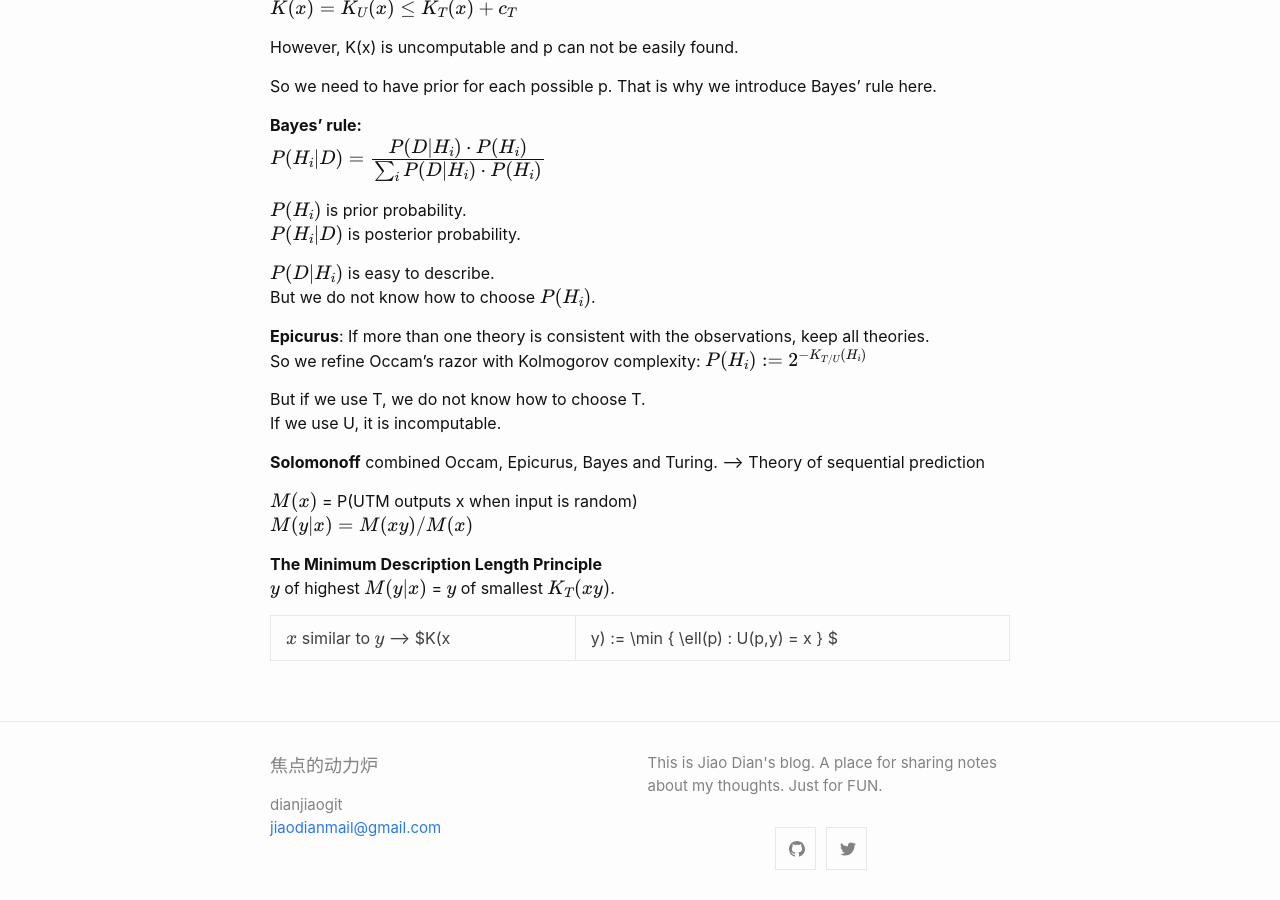
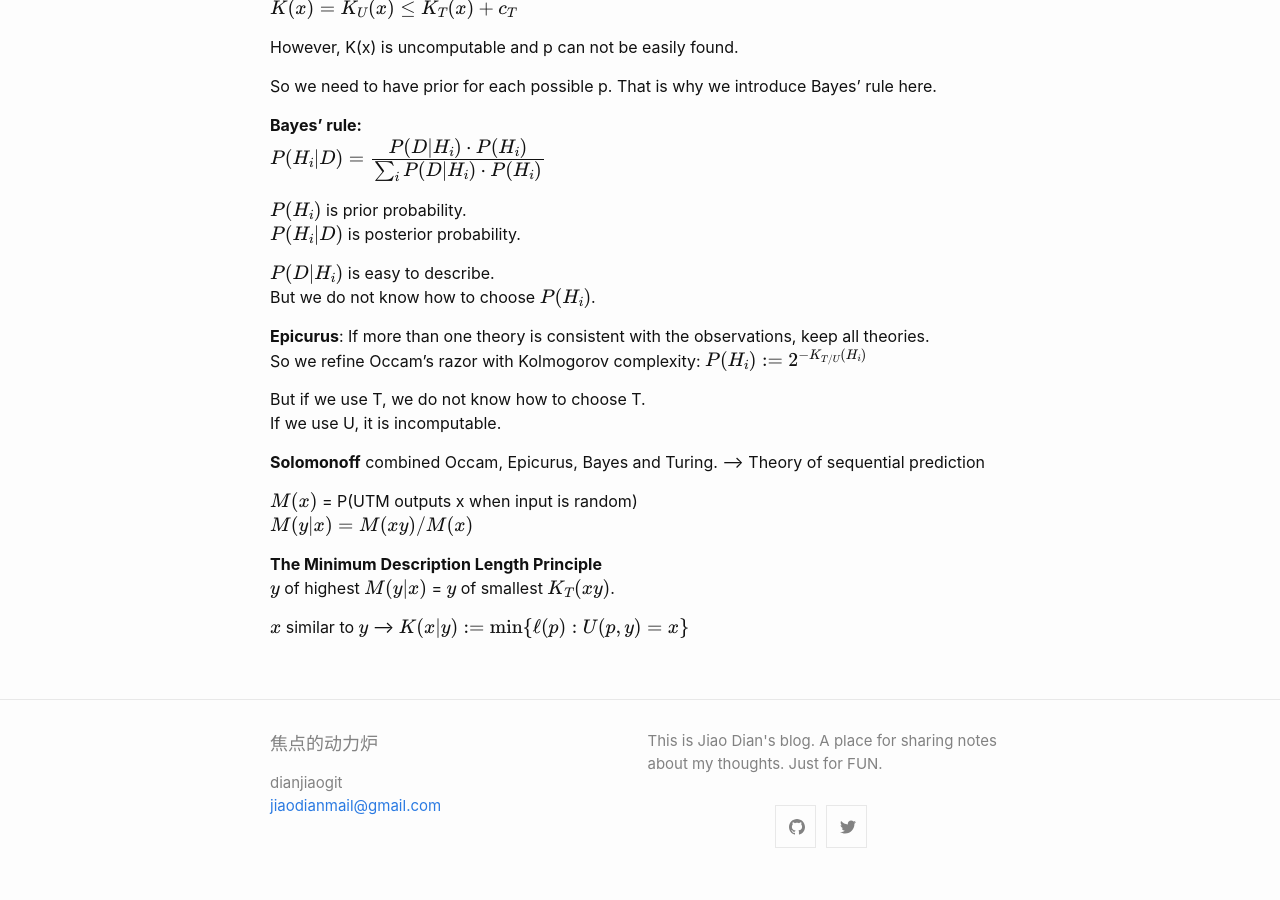
Before and after one commit to dianjiaogit/dianjiaogit.github.io, a Jekyll site: the page built from _posts/2019-12-29-week1 notes.md, in a window 1280 px wide and 900 px high, scrolled down 1652 px. Built offline with Jekyll 4.4.1, drawn with Linux system fonts in a browser that asks for light colours; formulas are drawn with MathJax 3; after the commit the page ends 2530 px from its top, so only the background shows below that.

```diff
--- a/_posts/2019-12-29-week1 notes.md
+++ b/_posts/2019-12-29-week1 notes.md
@@ -105,4 +105,4 @@ $M(y|x) = M(xy)/M(x)$
 **The Minimum Description Length Principle**
 $y$ of highest $M(y|x)$ = $y$ of smallest $K_T(xy)$.
 
-$x$ similar to $y$ --> $K(x|y) := \min \{ \ell(p) : U(p,y) = x \} $
+$x$ similar to $y$ --> $K(x\|y) := \min \\{\ell(p) : U(p,y) = x\\}$
```
Also changed, not shown: other parts of _posts/2019-12-29-week1 notes.md (+1 -1 lines).
